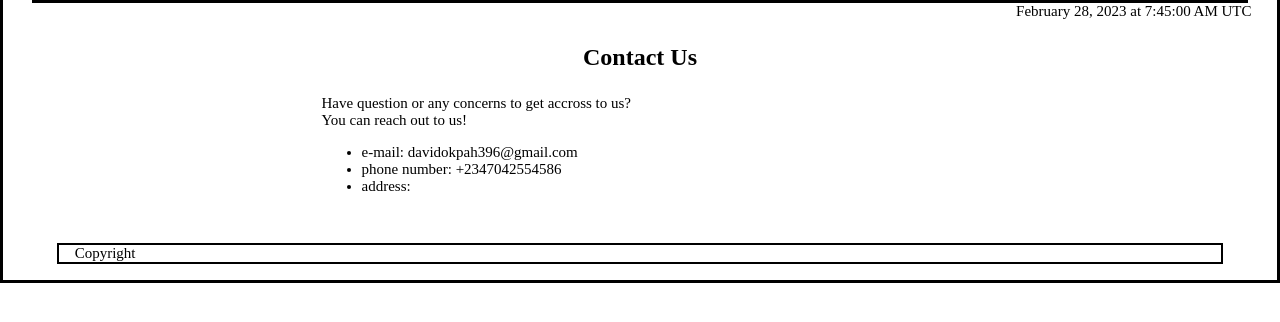
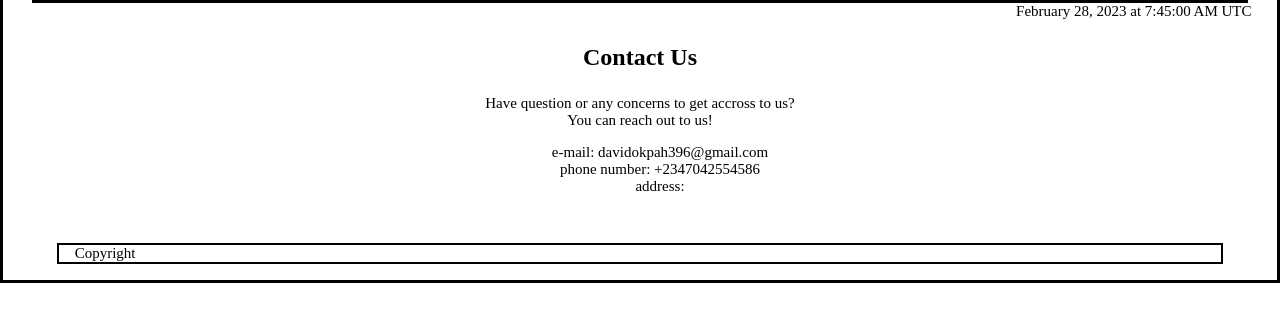
Before and after one commit to david30-maker/Awesome-book-ES6, a website with bundled scripts: page index.html in a window 1280 px wide. Both pictures are taken after a click on the item "Contact". Shown: the part 54-376 px from the top of the page. Built offline with nearby package versions, Linux system fonts and the light colour scheme.

Commit message:
Add changes to html file

```diff
--- a/index.css
+++ b/index.css
@@ -144,7 +144,12 @@
 }
 
 .contact p {
-  text-align: left;
+  text-align: center;
+}
+
+.address-1 ul li {
+  text-align: center;
+  list-style: none;
 }
 
 .copy-right {
--- a/index.html
+++ b/index.html
@@ -56,11 +56,13 @@
             Have question or any concerns to get accross to us? <br />
             You can reach out to us!
           </p>
-          <ul>
-            <li>e-mail: davidokpah396@gmail.com</li>
-            <li>phone number: +2347042554586</li>
-            <li>address:</li>
-          </ul>
+          <div class="address-1">
+            <ul>
+              <li>e-mail: davidokpah396@gmail.com</li>
+              <li>phone number: +2347042554586</li>
+              <li>address:</li>
+            </ul>
+          </div>
         </div>
         <p class="copy-right">Copyright</p>
       </div>
```
